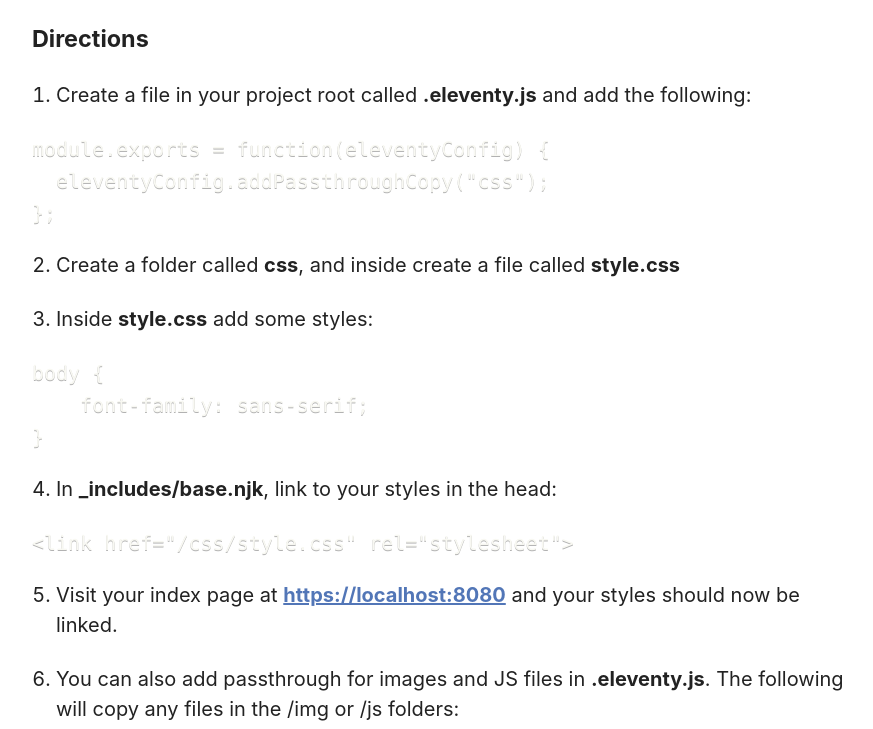
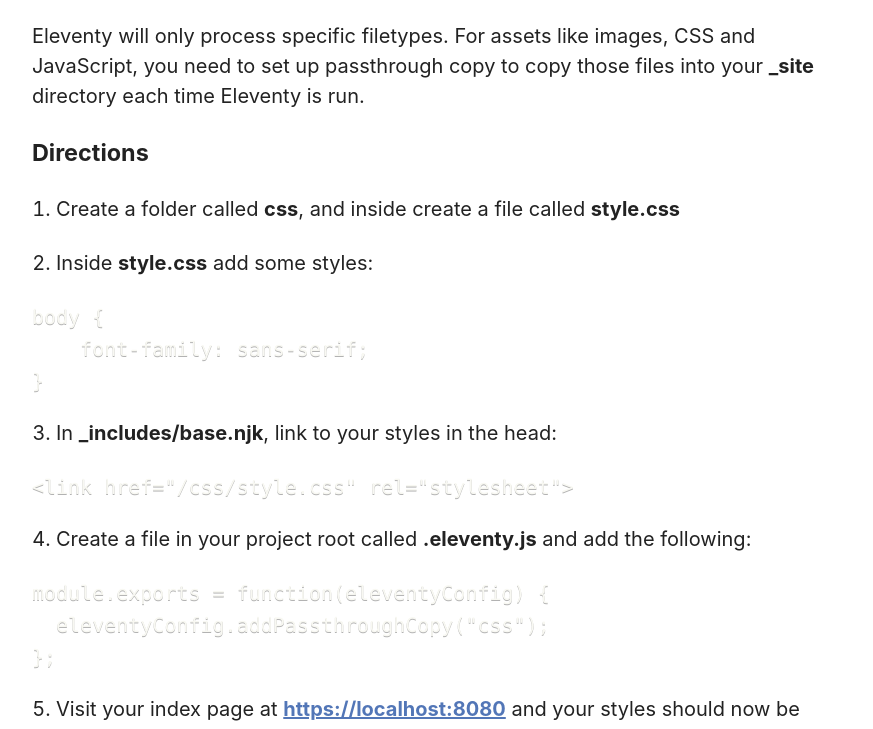
Before and after one commit to peruvianidol/11ty-recipes, an Eleventy site: page _src/recipes/006-add-files-using-passthrough-file-copy.md in a window 1280 px wide. Shown: the part 270-999 px from the top of the page, without its empty margins (198-1071 px from the left). Built offline with nearby package versions, Linux system fonts and the light colour scheme; Eleventy itself is replaced by a stand-in of ours; code samples lack their colours; files that its build step writes are made by us from their sources.

Commit message:
Fix typos and add addition copy to several recipes

````diff
--- a/_src/recipes/006-add-files-using-passthrough-file-copy.md
+++ b/_src/recipes/006-add-files-using-passthrough-file-copy.md
@@ -2,9 +2,27 @@
 title: Add files using passthrough file copy
 ---
 
+Eleventy will only process specific filetypes. For assets like images, CSS and JavaScript, you need to set up passthrough copy to copy those files into your **_site** directory each time Eleventy is run.
+
 ### Directions
 
-1. Create a file in your project root called **.eleventy.js** and add the following:
+1. Create a folder called **css**, and inside create a file called **style.css**
+
+2. Inside **style.css** add some styles:
+
+```css
+body {
+	font-family: sans-serif;
+}
+```
+
+3. In **_includes/base.njk**, link to your styles in the head:
+
+```html
+<link href="/css/style.css" rel="stylesheet">
+```
+
+4. Create a file in your project root called **.eleventy.js** and add the following:
 
 ```javascript
 module.exports = function(eleventyConfig) {
@@ -12,25 +30,9 @@
 };
 ```
 
-2. Create a folder called **css**, and inside create a file called **style.css**
-
-3. Inside **style.css** add some styles:
-
-```css
-body {
-	font-family: sans-serif;
-}
-```
-
-4. In **_includes/base.njk**, link to your styles in the head:
-
-```html
-<link href="/css/style.css" rel="stylesheet">
-```
-
 5. Visit your index page at [**https://localhost:8080**](https://localhost:8080) and your styles should now be linked.
 
-6. You can also add passthrough for images and JS files in **.eleventy.js**. The following will copy any files in the /img or /js folders:
+6. To add passthrough for images and JS files (in directories named **img** and **js**), add the following to **.eleventy.js**, within the `module.exports` function:
 
 ```javascript
 eleventyConfig.addPassthroughCopy("img");
````
Also changed, not shown: _src/recipes/004-add-a-layout.md (+1 -1 lines), _src/recipes/005-add-front-matter-to-all-files-in-a-directory.md (+3 -1 lines).
